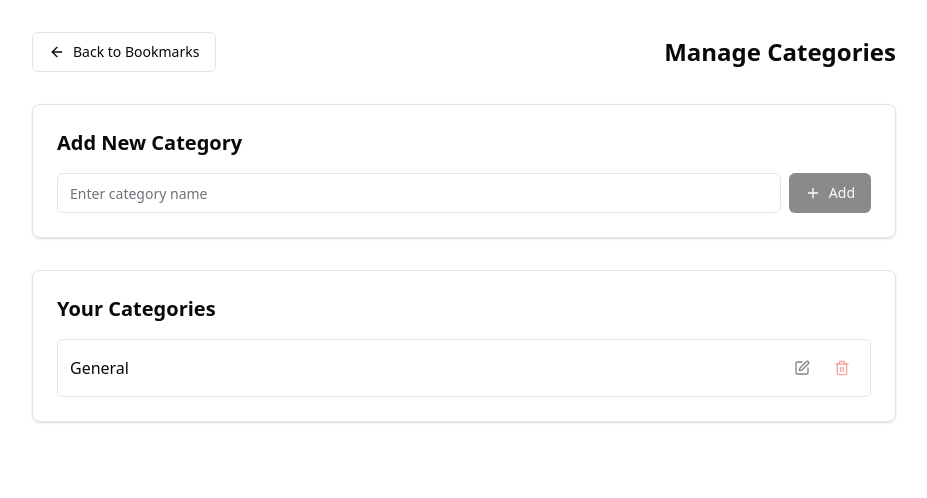
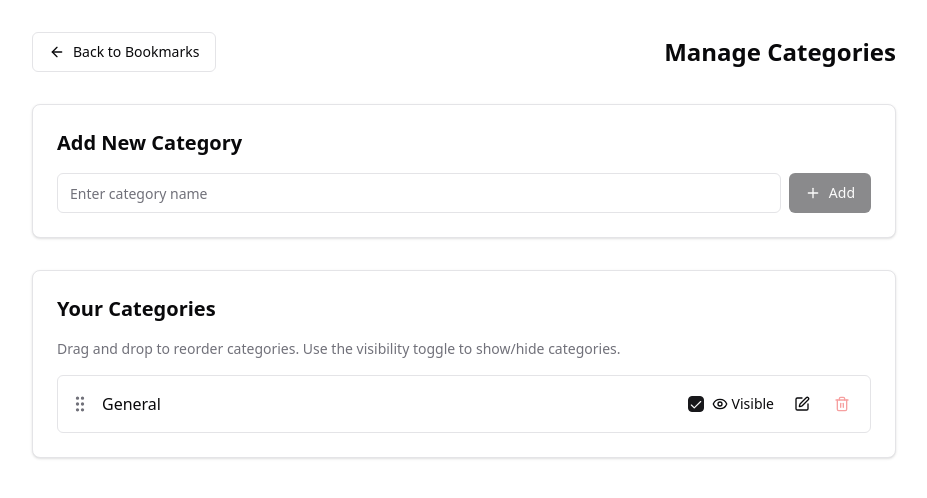
Before and after one commit to Menimm/titlehaven, a React (Vite) app: page /categories in a window 1280 px wide. Shown: the top 498 px of the page, without its empty margins (176-1103 px from the left). Built offline with nearby package versions, Linux system fonts and the light colour scheme.

Commit message:
Enhance category management
- Allow editing of the General category.
- Implement drag and drop functionality for category reordering.
- Add show/hide toggle for categories.

```diff
--- a/package.json
+++ b/package.json
@@ -49,6 +49,7 @@
     "lucide-react": "^0.462.0",
     "next-themes": "^0.3.0",
     "react": "^18.3.1",
+    "react-beautiful-dnd": "^13.1.1",
     "react-day-picker": "^8.10.1",
     "react-dom": "^18.3.1",
     "react-hook-form": "^7.53.0",
--- a/src/components/BookmarkGrid.tsx
+++ b/src/components/BookmarkGrid.tsx
@@ -10,8 +10,8 @@ import { useFoldableSections } from '@/hooks/useFoldableSections';
 interface BookmarkGridProps {
   bookmarks: Bookmark[];
   onEditBookmark: (bookmark: Bookmark) => void;
-  onDeleteBookmark: (bookmark: Bookmark) => void; // Changed from (id: string)
-  onToggleShowUrl: (bookmark: Bookmark) => void; // Changed from (id: string, value: boolean)
+  onDeleteBookmark: (bookmark: Bookmark) => void;
+  onToggleShowUrl: (bookmark: Bookmark) => void;
   className?: string;
   viewMode: 'grid' | 'list';
   categories?: Category[];
@@ -44,13 +44,22 @@ const BookmarkGrid: React.FC<BookmarkGridProps> = ({
     return category ? category.name : categoryId;
   };
 
+  // Function to check if a category is visible
+  const isCategoryVisible = (categoryId: string) => {
+    const category = categories.find(cat => cat.id === categoryId);
+    return category ? category.visible !== false : true;
+  };
+
+  // Filter out hidden categories
+  const visibleCategoryIds = categoryIds.filter(isCategoryVisible);
+
   if (bookmarks.length === 0) {
     return null;
   }
 
   return (
     <div className={cn("space-y-8", className)}>
-      {categoryIds.length > 1 && (
+      {visibleCategoryIds.length > 1 && (
         <div className="flex justify-end space-x-2 mb-4">
           <Button
             variant="outline"
@@ -73,7 +82,7 @@ const BookmarkGrid: React.FC<BookmarkGridProps> = ({
         </div>
       )}
 
-      {Object.entries(groupedBookmarks).map(([categoryId, categoryBookmarks]) => (
+      {visibleCategoryIds.map((categoryId) => (
         <section key={categoryId} className="animate-fade-in border rounded-lg p-4">
           <div
             className="flex items-center cursor-pointer"
@@ -92,7 +101,7 @@ const BookmarkGrid: React.FC<BookmarkGridProps> = ({
             </Button>
             <h2 className="text-xl font-semibold">{getCategoryName(categoryId)}</h2>
             <span className="ml-2 text-sm text-muted-foreground">
-              ({categoryBookmarks.length})
+              ({groupedBookmarks[categoryId].length})
             </span>
           </div>
 
@@ -101,7 +110,7 @@ const BookmarkGrid: React.FC<BookmarkGridProps> = ({
               <div
                 className="grid grid-cols-1 sm:grid-cols-2 md:grid-cols-3 lg:grid-cols-4 gap-4 mt-4 animate-accordion-down"
               >
-                {categoryBookmarks.map((bookmark) => (
+                {groupedBookmarks[categoryId].map((bookmark) => (
                   <BookmarkCard
                     key={bookmark.id}
                     bookmark={bookmark}
--- a/src/components/ui/checkbox.tsx
+++ b/src/components/ui/checkbox.tsx
@@ -1,3 +1,4 @@
+
 import * as React from "react"
 import * as CheckboxPrimitive from "@radix-ui/react-checkbox"
 import { Check } from "lucide-react"
--- a/src/hooks/useCategories.ts
+++ b/src/hooks/useCategories.ts
@@ -10,13 +10,19 @@ export const useCategories = () => {
     const saved = localStorage.getItem('categories');
     if (saved) {
       try {
-        return JSON.parse(saved);
+        const parsed = JSON.parse(saved);
+        // Ensure all categories have the required properties
+        return parsed.map((cat: Category, index: number) => ({
+          ...cat,
+          order: cat.order !== undefined ? cat.order : index,
+          visible: cat.visible !== undefined ? cat.visible : true
+        }));
       } catch (e) {
         console.error('Failed to parse categories from localStorage', e);
-        return [{ id: 'default', name: 'General' }];
+        return [{ id: 'default', name: 'General', order: 0, visible: true }];
       }
     }
-    return [{ id: 'default', name: 'General' }];
+    return [{ id: 'default', name: 'General', order: 0, visible: true }];
   });
 
   // Save to localStorage whenever data changes
@@ -25,13 +31,38 @@ export const useCategories = () => {
   }, [categories]);
 
   const addCategory = (name: string) => {
-    const newCategory = { id: generateId(), name };
+    const maxOrder = Math.max(...categories.map(cat => cat.order || 0), 0);
+    const newCategory = {
+      id: generateId(),
+      name,
+      order: maxOrder + 1,
+      visible: true
+    };
     setCategories([...categories, newCategory]);
     return newCategory.id;
   };
 
+  const updateCategory = (id: string, name: string) => {
+    setCategories(categories.map(cat =>
+      cat.id === id ? { ...cat, name } : cat
+    ));
+  };
+
+  const toggleCategoryVisibility = (id: string) => {
+    setCategories(categories.map(cat =>
+      cat.id === id ? { ...cat, visible: !cat.visible } : cat
+    ));
+  };
+
+  const reorderCategories = (newOrder: Category[]) => {
+    setCategories(newOrder);
+  };
+
   return {
     categories,
-    addCategory
+    addCategory,
+    updateCategory,
+    toggleCategoryVisibility,
+    reorderCategories
   };
 };
--- a/src/lib/types.ts
+++ b/src/lib/types.ts
@@ -13,4 +13,6 @@ export interface Bookmark {
 export interface Category {
   id: string;
   name: string;
+  order?: number; // For drag and drop ordering
+  visible?: boolean; // For show/hide functionality
 }
--- a/src/pages/Categories.tsx
+++ b/src/pages/Categories.tsx
@@ -6,38 +6,29 @@ import { Input } from '@/components/ui/input';
 import { toast } from 'sonner';
 import { Category } from '@/lib/types';
 import { AlertDialog, AlertDialogContent, AlertDialogHeader, AlertDialogTitle, AlertDialogDescription, AlertDialogFooter, AlertDialogAction, AlertDialogCancel } from '@/components/ui/alert-dialog';
-import { Edit, Trash2, ArrowLeft, Plus } from 'lucide-react';
+import { Edit, Trash2, ArrowLeft, Plus, GripVertical, Eye, EyeOff } from 'lucide-react';
+import { useCategories } from '@/hooks/useCategories';
+import { DragDropContext, Droppable, Draggable } from 'react-beautiful-dnd';
+import { Checkbox } from '@/components/ui/checkbox';
 
 const Categories = () => {
   const navigate = useNavigate();
-  const [categories, setCategories] = useState<Category[]>(() => {
-    const saved = localStorage.getItem('categories');
-    if (saved) {
-      try {
-        return JSON.parse(saved);
-      } catch (e) {
-        console.error('Failed to parse categories from localStorage', e);
-        return [{ id: 'default', name: 'General' }];
-      }
-    }
-    return [{ id: 'default', name: 'General' }];
-  });
+  const {
+    categories,
+    addCategory,
+    updateCategory,
+    toggleCategoryVisibility,
+    reorderCategories
+  } = useCategories();
 
   const [newCategory, setNewCategory] = useState('');
   const [editingCategory, setEditingCategory] = useState<Category | null>(null);
   const [categoryToDelete, setCategoryToDelete] = useState<Category | null>(null);
 
-  const saveCategories = (updatedCategories: Category[]) => {
-    setCategories(updatedCategories);
-    localStorage.setItem('categories', JSON.stringify(updatedCategories));
-  };
-
   const handleAddCategory = () => {
     if (!newCategory.trim()) return;
 
-    const id = Math.random().toString(36).substring(2, 9);
-    const updatedCategories = [...categories, { id, name: newCategory.trim() }];
-    saveCategories(updatedCategories);
+    addCategory(newCategory.trim());
     setNewCategory('');
     toast.success('Category added');
   };
@@ -45,10 +36,7 @@ const Categories = () => {
   const handleUpdateCategory = () => {
     if (!editingCategory || !editingCategory.name.trim()) return;
 
-    const updatedCategories = categories.map(cat =>
-      cat.id === editingCategory.id ? editingCategory : cat
-    );
-    saveCategories(updatedCategories);
+    updateCategory(editingCategory.id, editingCategory.name);
     setEditingCategory(null);
     toast.success('Category updated');
   };
@@ -77,9 +65,31 @@ const Categories = () => {
     }
 
     const updatedCategories = categories.filter(cat => cat.id !== categoryToDelete.id);
-    saveCategories(updatedCategories);
+    reorderCategories(updatedCategories);
     setCategoryToDelete(null);
     toast.success('Category deleted');
+  };
+
+  const handleToggleVisibility = (category: Category) => {
+    toggleCategoryVisibility(category.id);
+    toast.success(`Category ${category.visible ? 'hidden' : 'shown'}`);
+  };
+
+  const handleDragEnd = (result: any) => {
+    if (!result.destination) return;
+
+    const items = Array.from(categories);
+    const [reorderedItem] = items.splice(result.source.index, 1);
+    items.splice(result.destination.index, 0, reorderedItem);
+
+    // Update order property for all items
+    const updatedItems = items.map((item, index) => ({
+      ...item,
+      order: index
+    }));
+
+    reorderCategories(updatedItems);
+    toast.success('Categories reordered');
   };
 
   return (
@@ -118,22 +128,70 @@ const Categories = () => {
 
       <div className="bg-card rounded-lg border shadow p-6">
         <h2 className="text-xl font-semibold mb-4">Your Categories</h2>
+        <p className="text-sm text-muted-foreground mb-4">
+          Drag and drop to reorder categories. Use the visibility toggle to show/hide categories.
+        </p>
         {categories.length === 0 ? (
           <p className="text-muted-foreground">No categories found.</p>
         ) : (
-          <div className="space-y-2">
-            {categories.map((category) => (
+          <DragDropContext onDragEnd={handleDragEnd}>
+            <Droppable droppableId="categories">
+              {(provided) => (
                 <div
+                  {...provided.droppableProps}
+                  ref={provided.innerRef}
+                  className="space-y-2"
+                >
+                  {categories.map((category, index) => (
+                    <Draggable
                       key={category.id}
+                      draggableId={category.id}
+                      index={index}
+                    >
+                      {(provided) => (
+                        <div
+                          ref={provided.innerRef}
+                          {...provided.draggableProps}
                           className="flex items-center justify-between p-3 rounded-md border bg-background"
                         >
+                          <div className="flex items-center gap-3">
+                            <div
+                              {...provided.dragHandleProps}
+                              className="cursor-grab"
+                            >
+                              <GripVertical className="h-5 w-5 text-muted-foreground" />
+                            </div>
                             <span className="font-medium">{category.name}</span>
+                          </div>
+                          <div className="flex items-center gap-3">
+                            <div className="flex items-center gap-2">
+                              <Checkbox
+                                id={`visibility-${category.id}`}
+                                checked={category.visible}
+                                onCheckedChange={() => handleToggleVisibility(category)}
+                              />
+                              <label
+                                htmlFor={`visibility-${category.id}`}
+                                className="text-sm cursor-pointer"
+                              >
+                                {category.visible ? (
+                                  <span className="flex items-center gap-1">
+                                    <Eye className="h-4 w-4" />
+                                    Visible
+                                  </span>
+                                ) : (
+                                  <span className="flex items-center gap-1 text-muted-foreground">
+                                    <EyeOff className="h-4 w-4" />
+                                    Hidden
+                                  </span>
+                                )}
+                              </label>
+                            </div>
                             <div className="flex items-center gap-2">
                               <Button
                                 variant="ghost"
                                 size="sm"
                                 onClick={() => setEditingCategory(category)}
-                    disabled={category.id === 'default'}
                                 className="h-8 w-8 p-0"
                               >
                                 <Edit className="h-4 w-4" />
@@ -143,7 +201,7 @@ const Categories = () => {
                                 variant="ghost"
                                 size="sm"
                                 onClick={() => setCategoryToDelete(category)}
-                    disabled={category.id === 'default'}
+                                disabled={categories.length <= 1}
                                 className="h-8 w-8 p-0 text-destructive hover:text-destructive"
                               >
                                 <Trash2 className="h-4 w-4" />
@@ -151,8 +209,15 @@ const Categories = () => {
                               </Button>
                             </div>
                           </div>
+                        </div>
+                      )}
+                    </Draggable>
                   ))}
+                  {provided.placeholder}
                 </div>
+              )}
+            </Droppable>
+          </DragDropContext>
         )}
       </div>
 
```
Also changed, not shown: 1 other file (tests, documents, lock files or other folders). Lines whose indentation alone changed are shown as unchanged.
